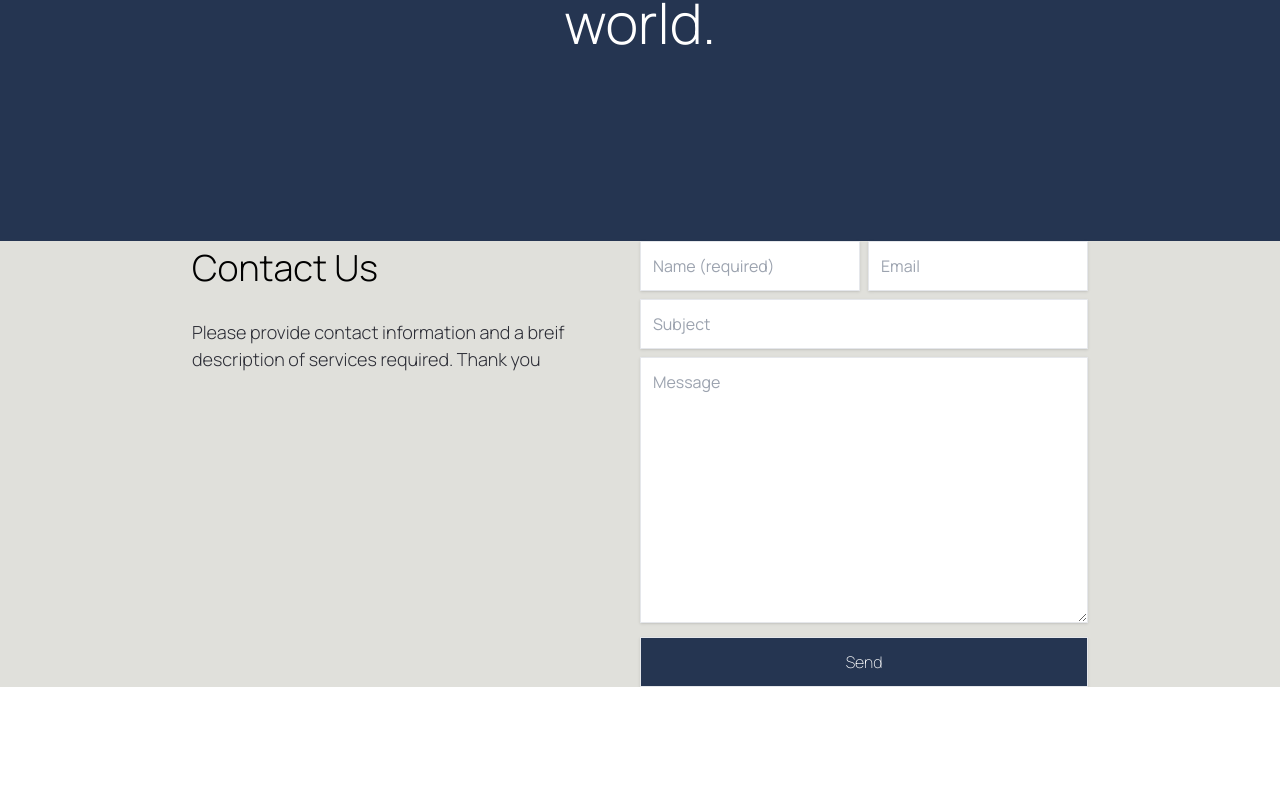
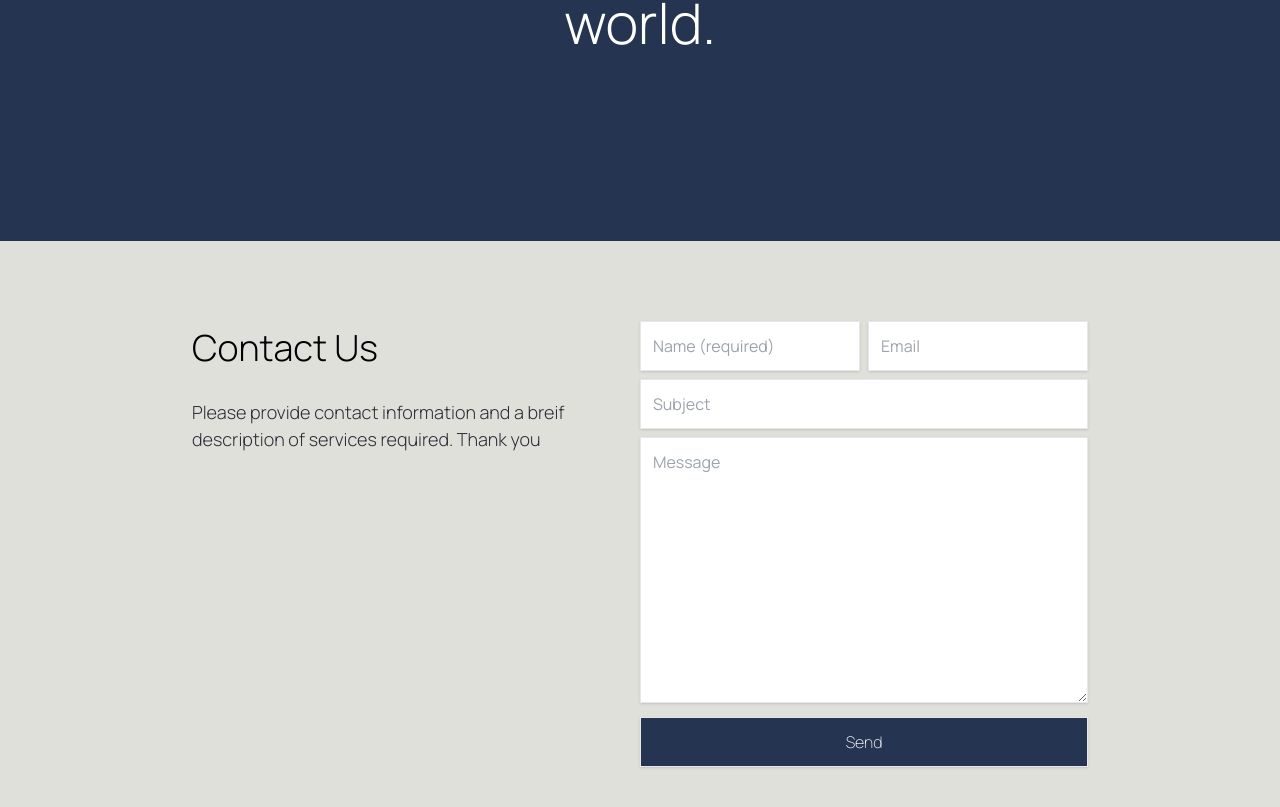
Before and after one commit to MetaSource/STRMLIND_NEXT, a Next.js app: page / in a window 1280 px wide. Shown: the part 1968-2775 px from the top of the page. Before the commit the page ends 2655 px from the top, so only its background shows below. Built offline with nearby package versions, Linux system fonts and the light colour scheme.

Commit message:
Add padding to contact page

```diff
--- a/components/Contact.tsx
+++ b/components/Contact.tsx
@@ -31,7 +31,7 @@ const Form1 = () => {
 
 const Contact = () => {
   return (
-    <section className='bg-[#E0E0DB] flex-center '>
+    <section className='bg-[#E0E0DB] flex-center p-20'>
         <div className='flex items-start justify-center flex-row flex-wrap m-auto'>
             <div className='max-w-md'>
                 <h1 className='contact__title'>Contact Us</h1>
```
